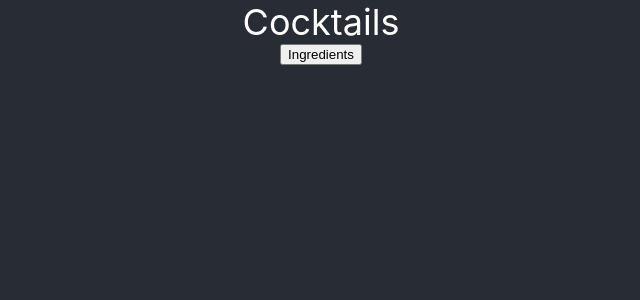
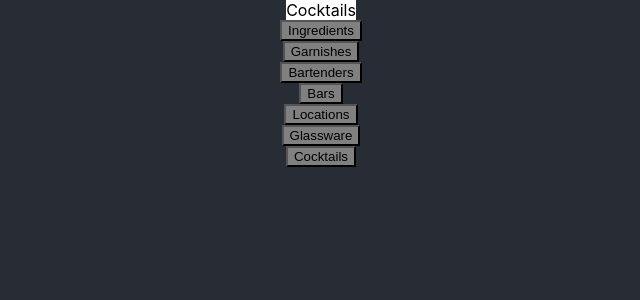
Before and after one commit to apiekarski98/cocktails-3200-frontend, a React (Create React App) app: page / in a window 1280 px wide. Shown: the top 300 px of the page, without its empty margins (319-959 px from the left). Built offline with nearby package versions, Linux system fonts and the light colour scheme.

Commit message:
Added buttons directing to each of the pages

```diff
--- a/package.json
+++ b/package.json
@@ -5,6 +5,7 @@
   "dependencies": {
     "react": "^16.11.0",
     "react-dom": "^16.11.0",
+    "react-router-dom": "^5.1.2",
     "react-scripts": "3.2.0"
   },
   "scripts": {
--- a/src/App.css
+++ b/src/App.css
@@ -16,4 +16,8 @@
   font-size: 36px;
   color: #FFFFFF;
   vertical-align: top;
+  background-color: gray;
 }
+.button {
+  background-color: gray;
+}
--- a/src/App.js
+++ b/src/App.js
@@ -1,16 +1,37 @@
 import React from 'react';
-import logo from './logo.svg';
+// import { withRouter } from 'react-router-dom';
 import './App.css';
 
-function App(props) {
+const { Component } = React;
+
+class App extends Component {
+    onClick = (page) => {
+        this.props.history.push('/' + page);
+    };
+
+    render() {
         return (
             <div className="App">
                 <header className="App-header">
                     <a className="header">Cocktails</a>
-        <button onClick={() => {}}>Ingredients</button>
+                    <button className='button' onClick={() => this.onClick('ingredient')}>Ingredients
+                    </button>
+                    <button className='button' onClick={() => this.onClick('garnish')}>Garnishes
+                    </button>
+                    <button className='button' onClick={() => this.onClick('bartender')}>Bartenders
+                    </button>
+                    <button className='button' onClick={() => this.onClick('bar')}>Bars
+                    </button>
+                    <button className='button' onClick={() => this.onClick('location')}>Locations
+                    </button>
+                    <button className='button' onClick={() => this.onClick('glassware')}>Glassware
+                    </button>
+                    <button className='button' onClick={() => this.onClick('cocktail')}>Cocktails
+                    </button>
                 </header>
             </div>
         );
     }
+}
 
 export default App;
--- /dev/null
+++ b/src/components/Glassware/Glassware.css
@@ -0,0 +1,5 @@
+.header {
+    background-color: white;
+    color: black;
+    font-size: 16px;
+}
--- /dev/null
+++ b/src/components/Glassware/Glassware.js
@@ -0,0 +1,11 @@
+import React from 'react';
+import './Glassware.css';
+const { Component } = React;
+
+class Glassware extends Component {
+    render() {
+        return <h1 className='header'>Glassware</h1>;
+    }
+}
+
+export default Glassware;
--- /dev/null
+++ b/src/components/Ingredient/Ingredient.css
@@ -0,0 +1,5 @@
+.header {
+    background-color: white;
+    color: black;
+    font-size: 16px;
+}
--- /dev/null
+++ b/src/components/Ingredient/Ingredient.js
@@ -0,0 +1,11 @@
+import React from 'react';
+import './Ingredient.css';
+const { Component } = React;
+
+class Ingredient extends Component {
+    render() {
+        return <h1 className="header">Ingredient</h1>;
+    }
+}
+
+export default Ingredient;
--- a/src/index.js
+++ b/src/index.js
@@ -1,7 +1,10 @@
 import React from 'react';
 import ReactDOM from 'react-dom';
 import './index.css';
+import { Route, Link, BrowserRouter as Router } from 'react-router-dom'
 import App from './App';
+import Ingredient from './components/Ingredient/Ingredient';
+import Glassware from './components/Glassware/Glassware';
 import * as serviceWorker from './serviceWorker';
 
 // async function getData() {
@@ -13,7 +16,17 @@ import * as serviceWorker from './serviceWorker';
 //
 // getData();
 
-ReactDOM.render(<App/>, document.getElementById('root'));
+const routing = (
+    <Router>
+        <div>
+            <Route exact path="/" component={App} />
+            <Route path="/ingredient" component={Ingredient} />
+            <Route path="/glassware" component={Glassware} />
+        </div>
+    </Router>
+)
+
+ReactDOM.render(routing, document.getElementById('root'));
 
 // If you want your app to work offline and load faster, you can change
 // unregister() to register() below. Note this comes with some pitfalls.
```
Also changed, not shown: 1 other file (tests, documents, lock files or other folders). Lines whose indentation alone changed are shown as unchanged.
